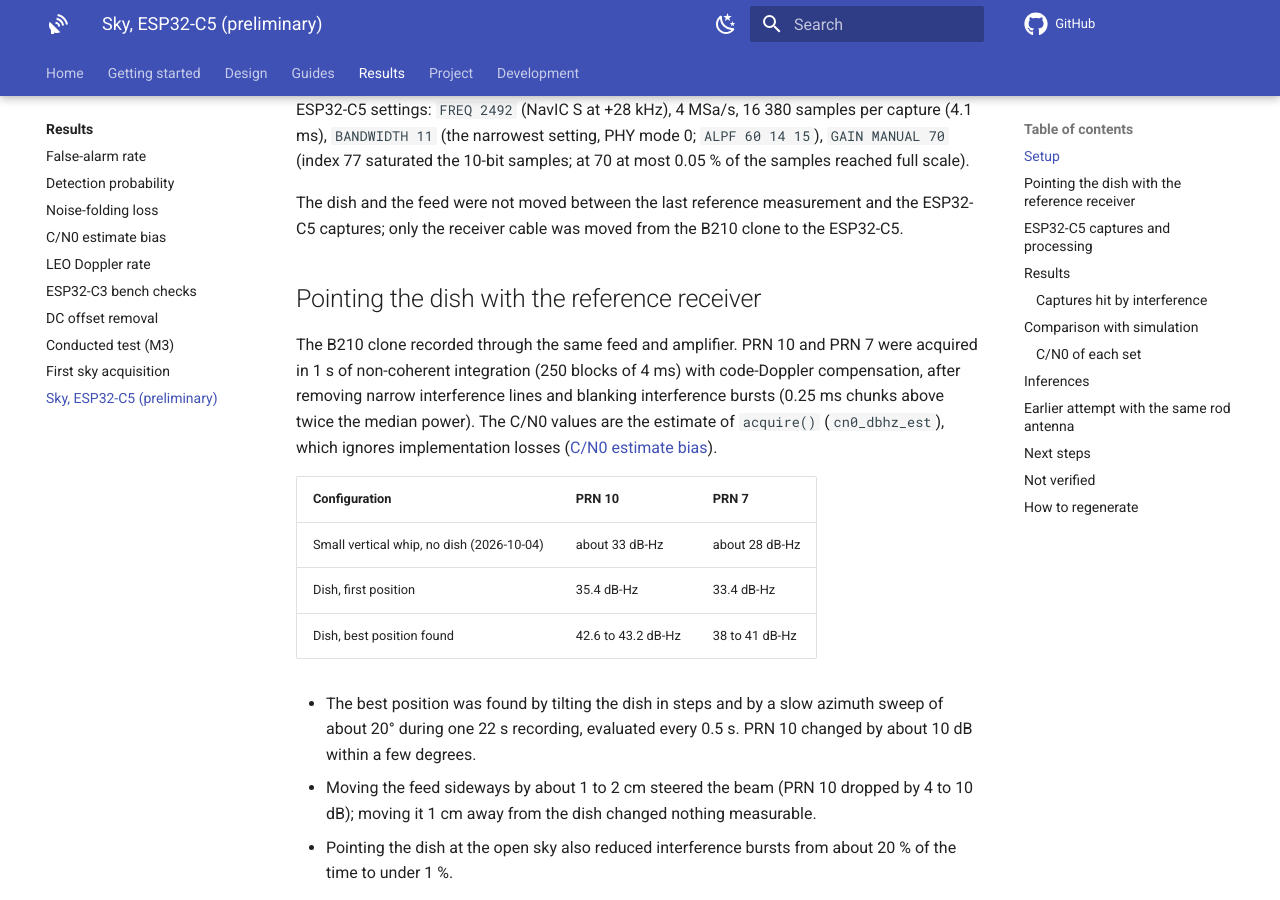
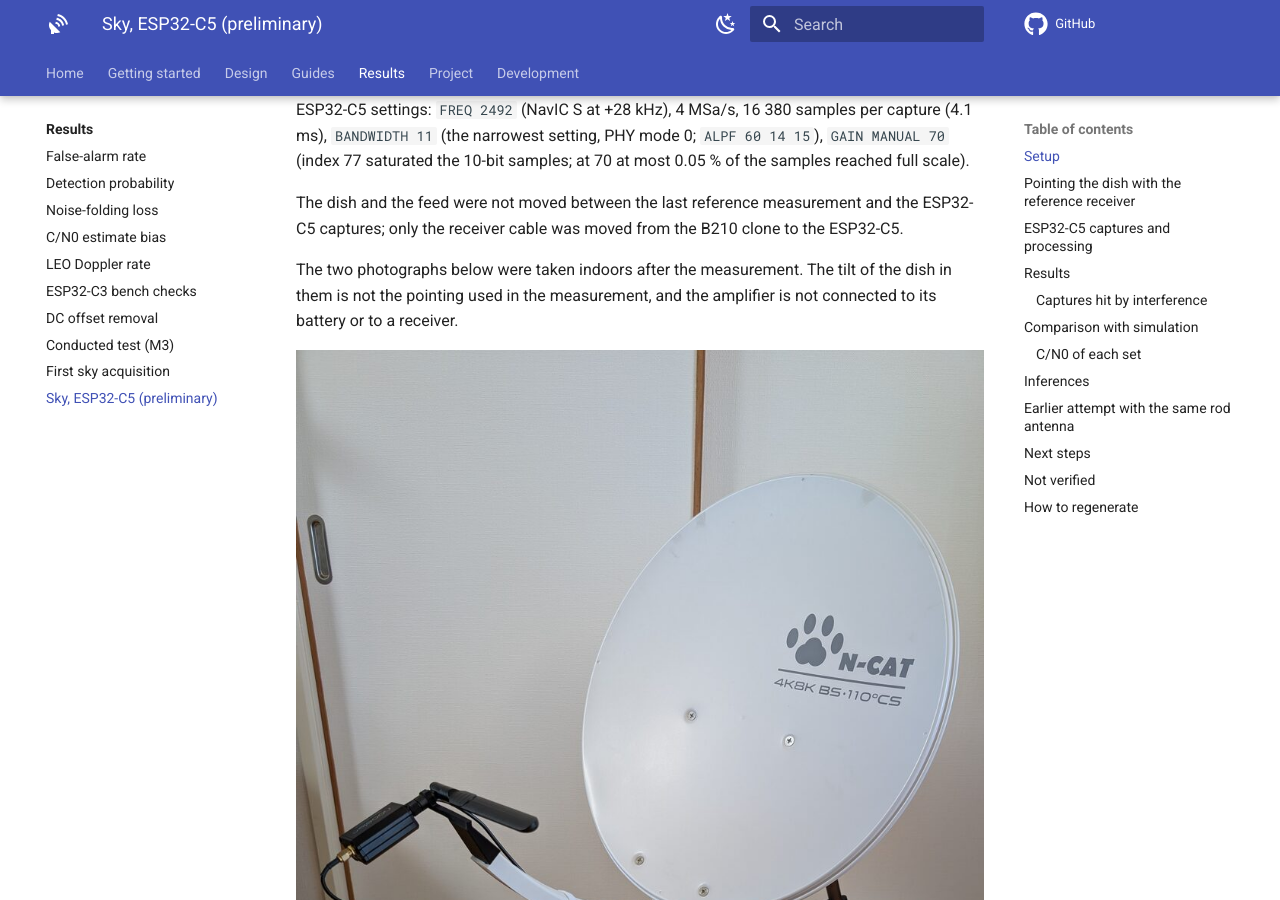
Before and after one commit to h-shiono/snappnt, an MkDocs documentation site: the page built from docs/results/sky-esp32c5-preliminary.md, in a window 1280 px wide and 900 px high, scrolled down 1049 px. Built offline with MkDocs 1.6.1 and Material for MkDocs 9.7.7, drawn with Linux system fonts in a browser that asks for light colours; comment, search, counter and statistics services are not loaded.

Commit message:
Add photographs of the dish and feed to the ESP32-C5 sky page (#91)
Two photographs taken indoors after the measurement: the whole setup and a
close-up of the feed. Metadata (GPS, camera direction, date, camera model) was
removed and the images were reduced to 1200 px on the long side.

Co-authored-by: Claude Opus 5.5 <noreply@anthropic.com>

```diff
--- a/docs/results/sky-esp32c5-preliminary.md
+++ b/docs/results/sky-esp32c5-preliminary.md
@@ -29,6 +29,14 @@ ESP32-C5 settings: `FREQ 2492` (NavIC S at +28 kHz), 4 MSa/s, 16 380 samples per
 
 The dish and the feed were not moved between the last reference measurement and the ESP32-C5
 captures; only the receiver cable was moved from the B210 clone to the ESP32-C5.
+
+The two photographs below were taken indoors after the measurement. The tilt of the dish in
+them is not the pointing used in the measurement, and the amplifier is not connected to its
+battery or to a receiver.
+
+![The 45 cm offset dish on a camera tripod, in its normal orientation with the feed arm below the dish. At the end of the arm, a home-made mount holds the rod antenna across the focal point, with the Nooelec LaNA attached directly to the antenna.](sky-esp32c5-setup.jpg)
+
+![Close-up of the feed: the rod antenna lies on the home-made mount at the end of the feed arm, its connector screwed onto the Nooelec LaNA; a coaxial cable leaves the other side of the amplifier.](sky-esp32c5-feed.jpg)
 
 ## Pointing the dish with the reference receiver
 
```
Also changed, not shown: docs/results/sky-esp32c5-feed.jpg (added), docs/results/sky-esp32c5-setup.jpg (added).
